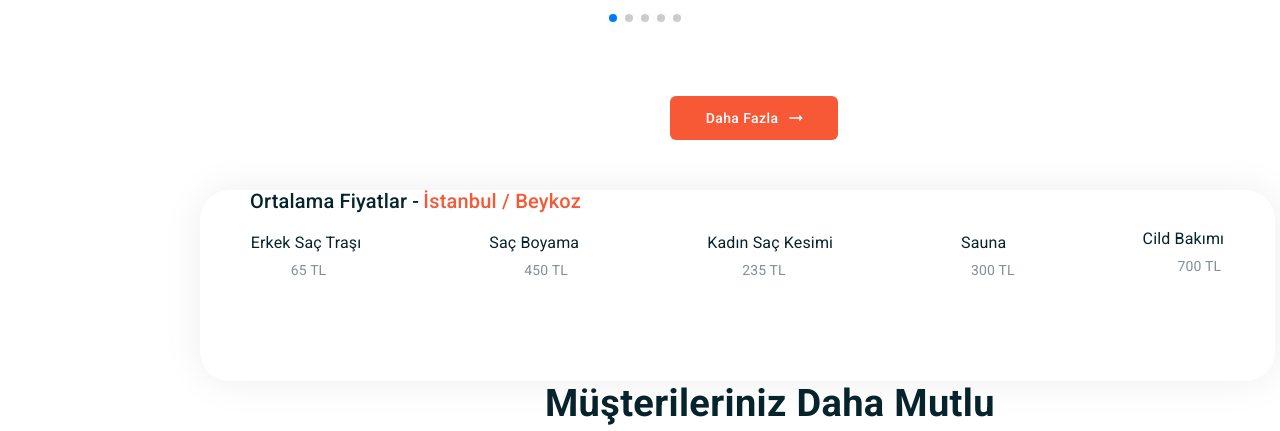
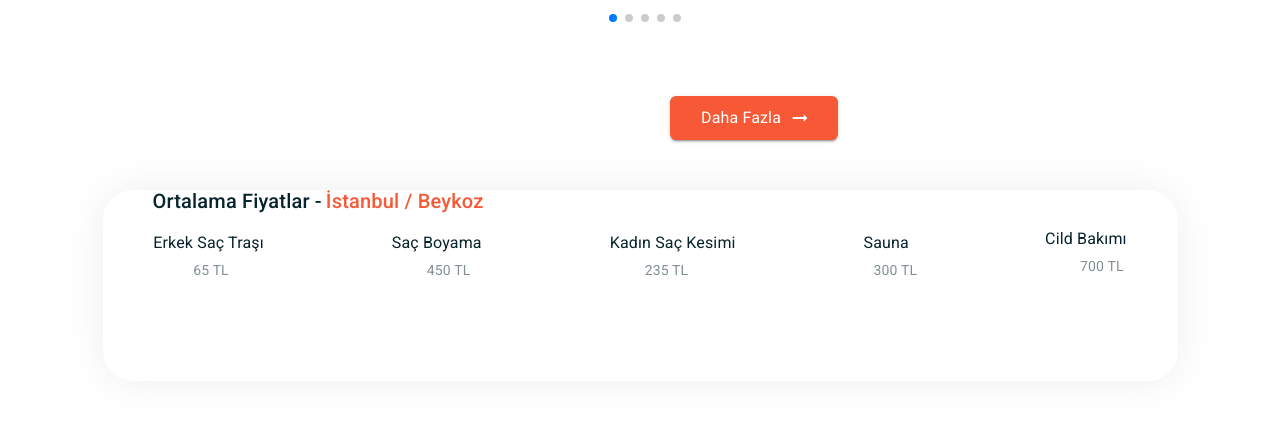
Before and after one commit to SenFaruk/trendsbooking2, a React (Create React App) app: page / in a window 1280 px wide. Shown: the part 1136-1567 px from the top of the page. Built offline with nearby package versions, Linux system fonts and the light colour scheme.

Commit message:
13.09.2022

```diff
--- a/src/components/cardsswiper/CardsSwiper1.js
+++ b/src/components/cardsswiper/CardsSwiper1.js
@@ -315,7 +315,8 @@ const CardsSwiper1 = () => {
       </Swiper>
     </SwipperContainer>
 
-    <Button sx={{
+    <Button variant="contained"  textColor="primary" size="large"
+               sx={{
       width:"168px",
       height:"44px",
       left:"670px",
@@ -324,11 +325,15 @@ const CardsSwiper1 = () => {
       marginBottom:"50px",
       textTransform: "capitalize",
 
+
     }}
-    endIcon={<ArrowRightAltIcon/>}>
-      Daha Fazla
+    endIcon={<ArrowRightAltIcon color="primary"/>}>
+      <Typography variant="body1" color="primary"> Daha Fazla</Typography>
+
 
     </Button>
+
+
     </>
   );
 };
--- a/src/components/herobg/HeroBg.js
+++ b/src/components/herobg/HeroBg.js
@@ -7,6 +7,8 @@ import {
   Autocomplete,
   TextField,
   Button,
+  Box,
+
 } from "@mui/material";
 import { Hizmetler } from "../../data/Hizmetler";
 import { Cities } from "../../data/Cities";
@@ -14,6 +16,7 @@ import ExpandMoreSharpIcon from "@mui/icons-material/ExpandMoreSharp";
 
 const HeroBg = () => {
   return (
+
     <HeaderContainer>
       <Typography
         sx={{
@@ -48,6 +51,7 @@ const HeroBg = () => {
           lineHeight: "26px",
           textAlign: "center",
           color: "#FFFFFF",
+          display: {xs:"none", md:"block"}
         }}
       >
         Size en uygun salonlardan online randevunuzu kolayca alın.
@@ -104,6 +108,7 @@ const HeroBg = () => {
         <ExpandMoreSharpIcon />
       </Button>
     </HeaderContainer>
+
   );
 };
 
--- a/src/components/navbar/Navbar.js
+++ b/src/components/navbar/Navbar.js
@@ -7,12 +7,16 @@ import Rectangle62 from "../../assets/Rectangle 62.svg";
 
 const Navbar = () => {
   return (
-    <Stack sx={{
-      margin:"10px 50px 10px 50px"
+    <Stack
+      sx={{
+        margin: "10px 50px 10px 50px",
+      }}
+    >
+      <AppBar position="relative" sx={{ boxShadow: "none" }}>
+        <Toolbar>
+          <Stack direction="row" sx={{
+            flexGrow: 1,
            }}>
-    <AppBar position="relative" sx={{ boxShadow: "none"}}>
-      <Toolbar>
-        <Stack direction="row" sx={{ flexGrow: 1 }}>
             <Typography
               color="#F65936"
               sx={{
@@ -27,6 +31,7 @@ const Navbar = () => {
             >
               Trends
             </Typography>
+
             <Stack direction="column">
               <Stack
                 spacing={0}
@@ -55,8 +60,7 @@ const Navbar = () => {
             </Stack>
           </Stack>
 
-        <Stack direction="row" spacing={4}
-        >
+          <Stack direction="row" spacing={4}>
             <Button
               variant="text"
               size="large"
--- a/src/components/ortalama/Ortalama.js
+++ b/src/components/ortalama/Ortalama.js
@@ -10,7 +10,8 @@ sx={{
     background:"#FFFFFF",
     boxShadow:"0px 0px 40px rgba(7, 35, 44, 0.07)",
     borderRadius:"30px",
-    marginLeft:"200px",
+    margin:"Auto",
+    marginBottom:"50px",
 }}>
 <Stack direction="row" spacing={0.5} marginLeft="50px">
     <Typography sx={{
--- a/src/styles/herobg/index.js
+++ b/src/styles/herobg/index.js
@@ -7,14 +7,12 @@ export const HeaderContainer = styled("div")(({ theme }) => ({
   backgroundPosition: "center",
   backgroundSize: "cover",
   position: "relative",
-width: "1424px",
+width: "87%",
 height: "557px",
-left: "50px",
-right:"50px",
-
-
-
+// left: "50px",
+// right:"50px",
 borderRadius: "30px",
+margin:"auto",
 
 }));
 
```
Lines whose indentation alone changed are shown as unchanged.
